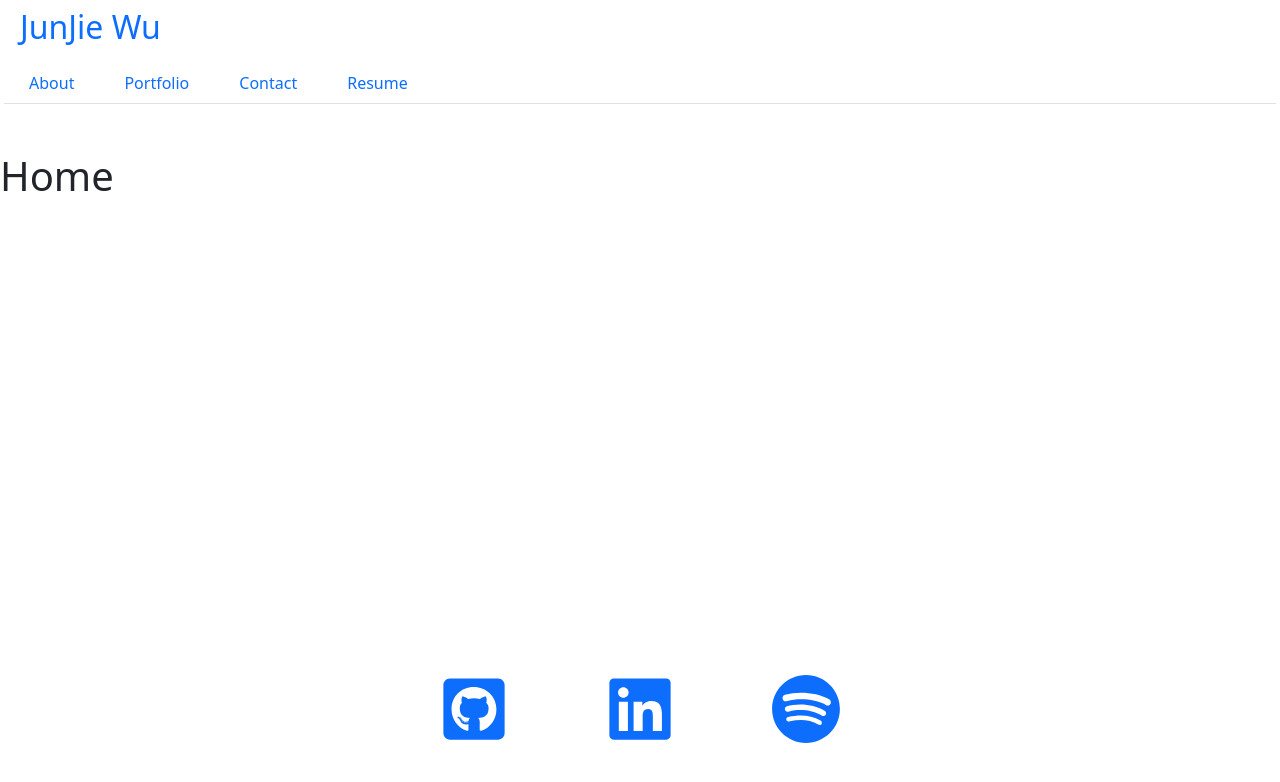
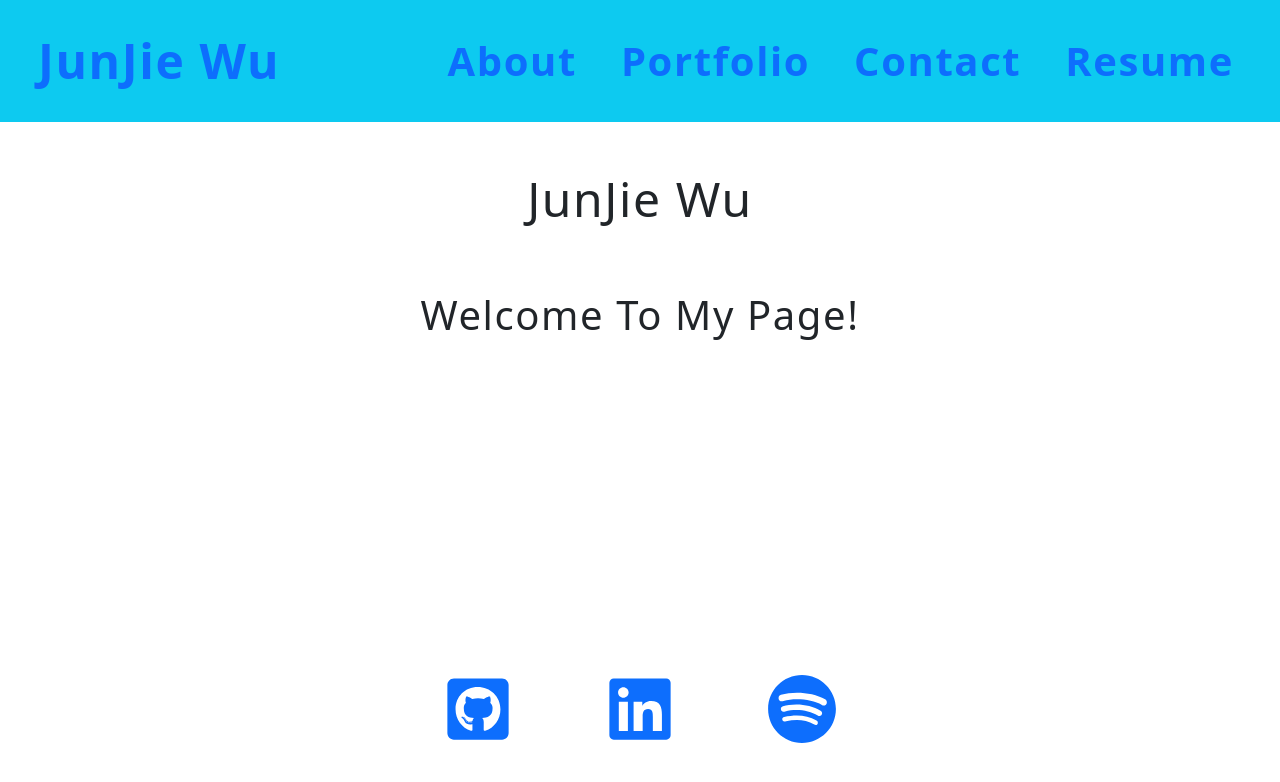
Before and after one commit to HandsomeDingor/React-Portfolio-20, a React (Create React App) app: page / in a window 1280 px wide. Shown: the top 782 px of the page. Built offline with nearby package versions, Linux system fonts and the light colour scheme.

Commit message:
add startpage about and contact

```diff
--- a/src/components/About/index.js
+++ b/src/components/About/index.js
@@ -3,12 +3,13 @@ import React from 'react'
 function About() {
 
   return (
-    <section className="my-5" >
-      <h1 id="about">About Me</h1>
-      <div className="my-2">
-        <p>
-      </p>
-      </div>
+    <section className="" >
+        <div className="d-flex justify-content-center"> <p className='p-5 display-5'>
+        My name is JunJie Wu. I am full stack engineer and looking a coding relative postion.
+        I have my certificatie in full stack web development from Columbia University Bootcamp.
+        I am excited to submit my application for opportunities within your company.
+        </p></div>
+
     </section>
   )
 }
--- a/src/components/Contact/index.js
+++ b/src/components/Contact/index.js
@@ -37,29 +37,31 @@ function ContactForm() {
   };
 
   return (
-    <section>
-      <h1 data-testid="h1tag">Contact me</h1>
+    <div className='m-5'>
+        <div className='m-5'>
+      <h1 classname='m-5' data-testid="h1tag">Contact me</h1>
+      </div>
       <form id="contact-form" onSubmit={handleSubmit}>
-        <div>
+        <div className='m-5'>
           <label htmlFor="name">Name:</label>
           <input type="text" name="name" defaultValue={name} onBlur={handleChange} />
         </div>
-        <div>
+        <div className='m-5'>
           <label htmlFor="email">Email address:</label>
           <input type="email" name="email" defaultValue={email} onBlur={handleChange} />
         </div>
-        <div>
+        <div className='m-5'>
           <label htmlFor="message">Message:</label>
           <textarea name="message" rows="5" defaultValue={message} onBlur={handleChange} />
         </div>
         {errorMessage && (
-          <div>
+          <div className='m-5'>
             <p className="error-text">{errorMessage}</p>
           </div>
         )}
-        <button data-testid="button" type="submit">Submit</button>
+        <button className='m-5' data-testid="button" type="submit">Submit</button>
       </form>
-    </section>
+    </div>
   );
 }
 
--- a/src/components/Footer/index.js
+++ b/src/components/Footer/index.js
@@ -4,10 +4,10 @@ import { FaGithubSquare, FaLinkedin, FaSpotify} from 'react-icons/fa'
 function Footer() {
 
     return (
-        <footer class="d-flex justify-content-center fixed-bottom p-2">
-            <a class="p-5" href="https://github.com/HandsomeDingor" target="_blank" rel="noreferrer"><FaGithubSquare size={70}/></a>
-            <a class="p-5" href="https://www.linkedin.com/in/junjie-wu-683918140/" target="_blank" rel="noreferrer"><FaLinkedin size={70}/></a>
-            <a class="p-5" href="https://open.spotify.com/user/handsomeding" target="_blank" rel="noreferrer"><FaSpotify size={70}/></a>
+        <footer className="d-flex justify-content-center fixed-bottom p-2">
+            <a className="p-5" href="https://github.com/HandsomeDingor" target="_blank" rel="noreferrer"><FaGithubSquare size={70}/></a>
+            <a className="p-5" href="https://www.linkedin.com/in/junjie-wu-683918140/" target="_blank" rel="noreferrer"><FaLinkedin size={70}/></a>
+            <a className="p-5" href="https://open.spotify.com/user/handsomeding" target="_blank" rel="noreferrer"><FaSpotify size={70}/></a>
         </footer>
     )
 
--- a/src/components/Home/index.js
+++ b/src/components/Home/index.js
@@ -3,12 +3,11 @@ import React from 'react'
 function Home() {
 
   return (
-    <section className="my-5" >
-      <h1 id="home">Home</h1>
-      <div className="my-2">
-        <p>
-      </p>
-      </div>
+    <section className="" >
+        <div className="d-flex justify-content-center"> <p className='p-5 display-5'>JunJie Wu</p> </div>
+
+        <div className="d-flex justify-content-center"> <p className='display-6'>Welcome To My Page!</p> </div>
+
     </section>
   )
 }
--- /dev/null
+++ b/src/components/Nav/index.css
@@ -0,0 +1,8 @@
+a {
+    border-radius: 5px;
+    color: white;
+    font-weight: 600;
+    padding: 2px 4px;
+    margin-left: -2px;
+    margin-right: -2px;
+}
--- a/src/components/Nav/index.js
+++ b/src/components/Nav/index.js
@@ -1,9 +1,10 @@
 import React from 'react';
+import './index.css'
 
 function Nav({ currentPage, handlePageChange }) {
   return (
-    <header className="flex-row px-1">
-      <h2>
+    <nav className="navbar bg-info justify-content-between p-4 display-6">
+      <div className='display-5 text-whit'>
         <a
           href="#home"
           onClick={() => handlePageChange('Home')}
@@ -11,9 +12,9 @@ function Nav({ currentPage, handlePageChange }) {
         >
           JunJie Wu
         </a>
-      </h2>
-      <ul className="flex-row nav nav-tabs">
-        <li className="nav-item mx-2" >
+        </div>
+      <ul className="flex-row nav">
+        <li className="nav-item active mx-2" >
           <a
             href="#about"
             onClick={() => handlePageChange('About')}
@@ -22,7 +23,7 @@ function Nav({ currentPage, handlePageChange }) {
             About
           </a>
         </li>
-        <li className="nav-item mx-2">
+        <li className="nav-item active mx-2">
           <a
             href="#portfolio"
             onClick={() => handlePageChange('Portfolio')}
@@ -31,7 +32,7 @@ function Nav({ currentPage, handlePageChange }) {
             Portfolio
           </a>
         </li>
-        <li className="nav-item mx-2">
+        <li className="nav-item active mx-2">
           <a
             href="#contact"
             onClick={() => handlePageChange('Contact')}
@@ -40,7 +41,7 @@ function Nav({ currentPage, handlePageChange }) {
             Contact
           </a>
         </li>
-        <li className="nav-item mx-2">
+        <li className="nav-item active mx-2">
           <a
             href="#resume"
             onClick={() => handlePageChange('Resume')}
@@ -50,7 +51,7 @@ function Nav({ currentPage, handlePageChange }) {
           </a>
         </li>
       </ul>
-    </header>
+    </nav>
   );
 }
 
--- a/src/components/Portfolio/index.js
+++ b/src/components/Portfolio/index.js
@@ -1,16 +1,33 @@
 import React from 'react'
 
 function Portfolio() {
+    const projects = [
+        {
+            id: 'id1',
+            title: 'title1',
+        },
+        {
+            id: 'id2',
+            title: 'title3',
+        },
+        {
+            id: 'id3',
+            title: 'title3',
+        }
+    ]
 
-  return (
-    <section className="my-5" >
-      <h1 id="portfolio">Portfolio</h1>
-      <div className="my-2">
-        <p>
-      </p>
-      </div>
-    </section>
-  )
+
+    return (
+        <section >
+            {projects.map((e) => (
+                <card classname="">
+                    <div className={e.project_number}>
+                        <p className="">{e.title}</p>
+                    </div>
+                </card>
+            ))}
+        </section>
+    )
 }
 
 export default Portfolio
--- a/src/index.css
+++ b/src/index.css
@@ -0,0 +1,291 @@
+main {
+  margin: 0 auto;
+  max-width: 90%;
+  padding: 50px 30px;
+}
+:root {
+  --primary: #8c54ff;
+  --secondary: #f3a847;
+  --tertiary: #b12704;
+  --light: #fafafa;
+  --dark: #000000;
+  --darker: #111111;
+  --error: rgb(228, 46, 1);
+  --spacing-one: calc(1rem * 0.5);
+  --spacing-two: calc(1rem);
+  --spacing-five: calc(2.5rem);
+}
+
+* {
+  box-sizing: border-box;
+}
+
+html,
+body {
+  min-height: 100%;
+}
+
+body {
+  margin: 0;
+  padding: 0;
+  font-weight: 600;
+  line-height: 1.5;
+  font-size: 18px;
+  letter-spacing: 0.1em;
+  background: var(--dark);
+  color: var(--light);
+  font-family: 'Poiret One', cursive;
+}
+
+h1,
+h2,
+h3,
+h4,
+h5,
+h6 {
+  font-family: 'Roboto', sans-serif;
+  font-weight: 500;
+  margin: 5px 0;
+  line-height: 1.25;
+}
+
+h1 {
+  font-size: 2.25rem;
+}
+
+h2 {
+  font-size: 2rem;
+}
+
+h3 {
+  font-size: 1.75rem;
+}
+
+h4 {
+  font-size: 1.5rem;
+}
+
+h5 {
+  font-size: 1.25rem;
+}
+
+h6 {
+  font-size: 1rem;
+}
+
+p {
+  font-size: 1.1rem;
+  margin-top: 0;
+}
+
+a {
+  color: var(--tertiary);
+  text-decoration: none;
+  font-weight: bold;
+}
+
+a:hover {
+  text-decoration: underline;
+}
+
+header {
+  background: var(--dark);
+}
+
+header a {
+  color: var(--light);
+}
+
+button {
+  font-size: 1rem;
+  text-decoration: none;
+  padding: 0.25rem 1rem;
+  border-radius: 0.5rem;
+  border: none;
+  outline: none;
+  cursor: pointer;
+  margin: 0 1px;
+  background-color: var(--secondary);
+}
+
+button:hover {
+  opacity: 0.8;
+}
+
+button[disabled] {
+  cursor: default;
+  opacity: 0.8;
+}
+
+img {
+  max-width: 100%;
+}
+
+span[role='img'] {
+  cursor: default;
+}
+
+form {
+  width: 40%;
+}
+
+input {
+  font-size: 1rem;
+  padding: 0.25rem;
+  border: 1px solid var(--dark);
+  outline: none;
+  border-radius: 3px;
+  transition: box-shadow 0.2s;
+}
+
+input:focus {
+  border: 1px solid var(--secondary);
+  box-shadow: 0 0 0.25rem rgba(0, 0, 0, 0.5);
+}
+
+li {
+  list-style: none;
+}
+
+nav a:hover {
+  text-decoration: none;
+}
+
+nav li {
+  cursor: pointer;
+}
+
+textarea {
+  width: 600px;
+  height: 120px;
+  border: 3px solid #cccccc;
+  padding: 5px;
+}
+
+.container {
+  width: 85%;
+  max-width: 1200px;
+  margin-left: auto;
+  margin-right: auto;
+}
+
+.flex-row {
+  display: flex;
+  flex-wrap: wrap;
+}
+
+.space-between {
+  justify-content: space-between;
+}
+
+.flex-end {
+  justify-content: flex-end;
+}
+
+.mx-1 {
+  margin-right: var(--spacing-one);
+  margin-left: var(--spacing-one);
+}
+
+.mx-2 {
+  margin-right: var(--spacing-two);
+  margin-left: var(--spacing-two);
+}
+
+.my-1 {
+  margin-top: var(--spacing-one);
+  margin-bottom: var(--spacing-one);
+}
+
+.my-2 {
+  margin-top: var(--spacing-two);
+  margin-bottom: var(--spacing-two);
+}
+
+.my-5 {
+  margin-top: var(--spacing-five);
+  margin-bottom: var(--spacing-five);
+}
+
+.px-1 {
+  padding-right: var(--spacing-one);
+  padding-left: var(--spacing-one);
+}
+
+.px-2 {
+  padding-right: var(--spacing-two);
+  padding-left: var(--spacing-two);
+}
+
+.py-1 {
+  padding-top: var(--spacing-one);
+  padding-bottom: var(--spacing-one);
+}
+
+.py-2 {
+  padding-top: var(--spacing-two);
+  padding-bottom: var(--spacing-two);
+}
+
+.card {
+  width: 25%;
+  text-align: center;
+}
+
+.img-thumbnail {
+  width: auto;
+  height: 300px;
+  margin-bottom: 50px;
+  cursor: pointer;
+}
+
+.modalBackdrop {
+  background: rgba(0, 0, 0, 0.65);
+  bottom: 0;
+  left: 0;
+  overflow: auto;
+  position: fixed;
+  right: 0;
+  top: 0;
+  z-index: 1;
+}
+
+.modalContainer {
+  background: var(--darker);
+  border-radius: 5px;
+  max-width: 100%;
+  margin: 50px auto;
+  padding: 15px;
+  width: 960px;
+}
+
+.modalTitle {
+  font-size: 18px;
+  font-weight: 600;
+  margin-bottom: 25px;
+}
+
+button {
+  background: var(--primary);
+  border: 0;
+  border-radius: 5px;
+  color: #fff;
+  cursor: pointer;
+  font-size: 16px;
+  font-weight: 600;
+  margin-bottom: 30px;
+  padding: 10px 15px;
+}
+
+a {
+  border-radius: 5px;
+  color: var(--primary);
+  font-weight: 600;
+  padding: 2px 4px;
+  margin-left: -2px;
+  margin-right: -2px;
+}
+
+.navActive {
+  color: var(--secondary);
+}
```
